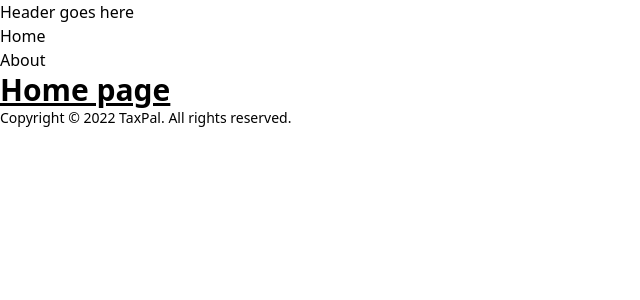
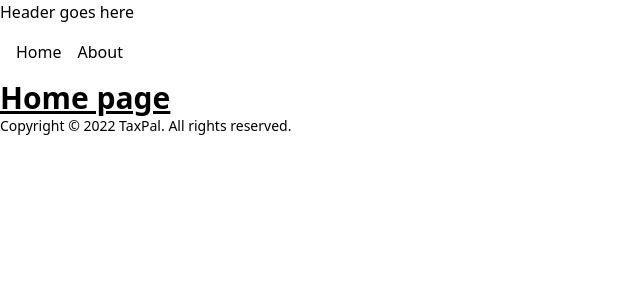
Before and after one commit to alekspanteli/tailwind-scss-next-test-app, a Next.js app: page / in a window 1280 px wide. Shown: the top 300 px of the page, without its empty margins (0-640 px from the left). Built offline with nearby package versions, Linux system fonts and the light colour scheme.

Commit message:
wip nesting

```diff
--- a/components/layout.tsx
+++ b/components/layout.tsx
@@ -2,9 +2,6 @@
 
 import Footer from "./footer";
 import Header from "./header";
-
-// import Navbar from './navbar'
-// import Footer from './footer'
 
 export default function Layout({ children }) {
   return (
--- a/pages/index.tsx
+++ b/pages/index.tsx
@@ -1,5 +1,4 @@
 import Head from "next/head";
-import Link from 'next/link'
 
 export default function Home() {
   return (
--- a/styles/globals.scss
+++ b/styles/globals.scss
@@ -1,3 +1,13 @@
 @tailwind base;
 @tailwind components;
 @tailwind utilities;
+
+
+// Nesting
+
+.primary-navigation{
+    @apply p-4;
+    ul{
+        @apply flex gap-4 list-none m-0 p-0
+    }
+}
```
